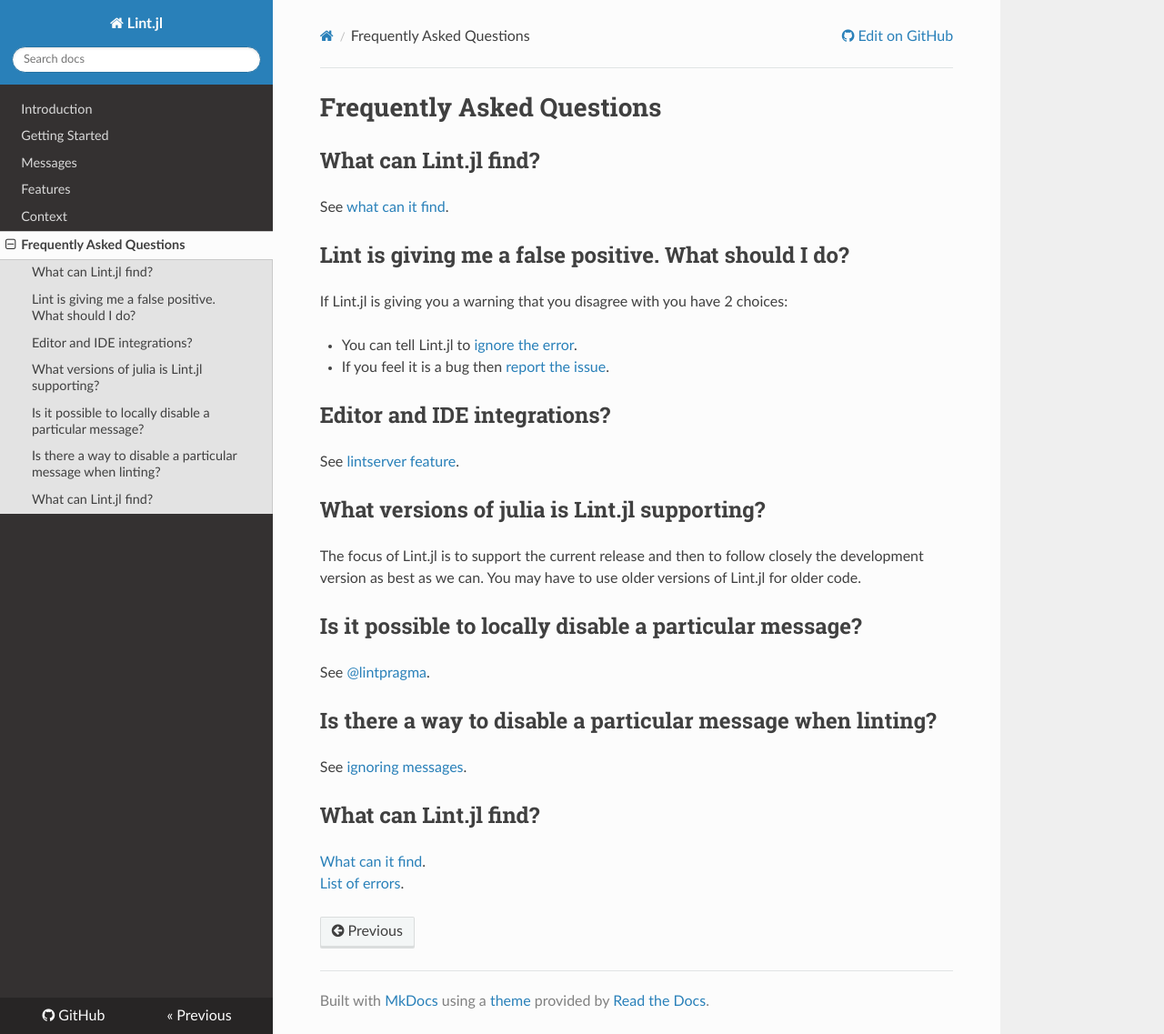
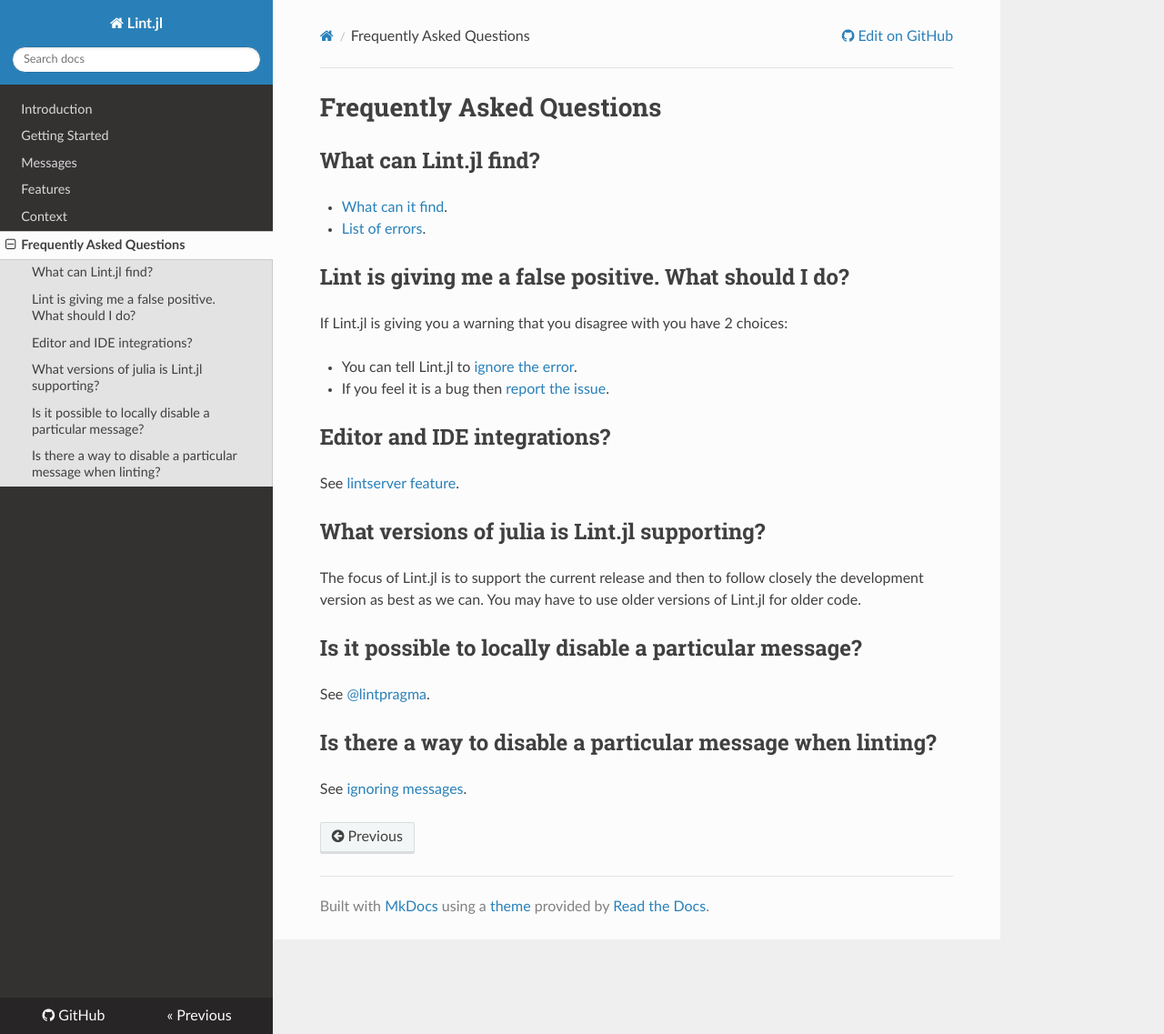
Before and after one commit to tonyhffong/Lint.jl, an MkDocs documentation site: the page built from docs/faq.md, in a window 1280 px wide and 1137 px high. Shown: the whole window at 91% size. Built offline with MkDocs 1.6.1, drawn with Linux system fonts in a browser that asks for light colours; nearby versions of some CDN libraries; old or Windows-style settings are respelled for this version of MkDocs.

Commit message:
Update docs

```diff
--- a/docs/faq.md
+++ b/docs/faq.md
@@ -1,7 +1,8 @@
 # Frequently Asked Questions
 
 ## What can Lint.jl find?
-See [what can it find](features/#what-can-it-find).
+* [What can it find](features/#what-can-it-find).
+* [List of errors](messages/#errors-codes).
 
 
 ## Lint is giving me a false positive. What should I do?
@@ -25,8 +26,3 @@
 
 ## Is there a way to disable a particular message when linting?
 See [ignoring messages](features/#ignoring-messages).
-
-
-## What can Lint.jl find?
-[What can it find](../#what-can-it-find).
-[List of errors](messages/#errors-codes).
```
Also changed, not shown: docs/features.md (+4 -1 lines), docs/messages.md (+1 -1 lines).
